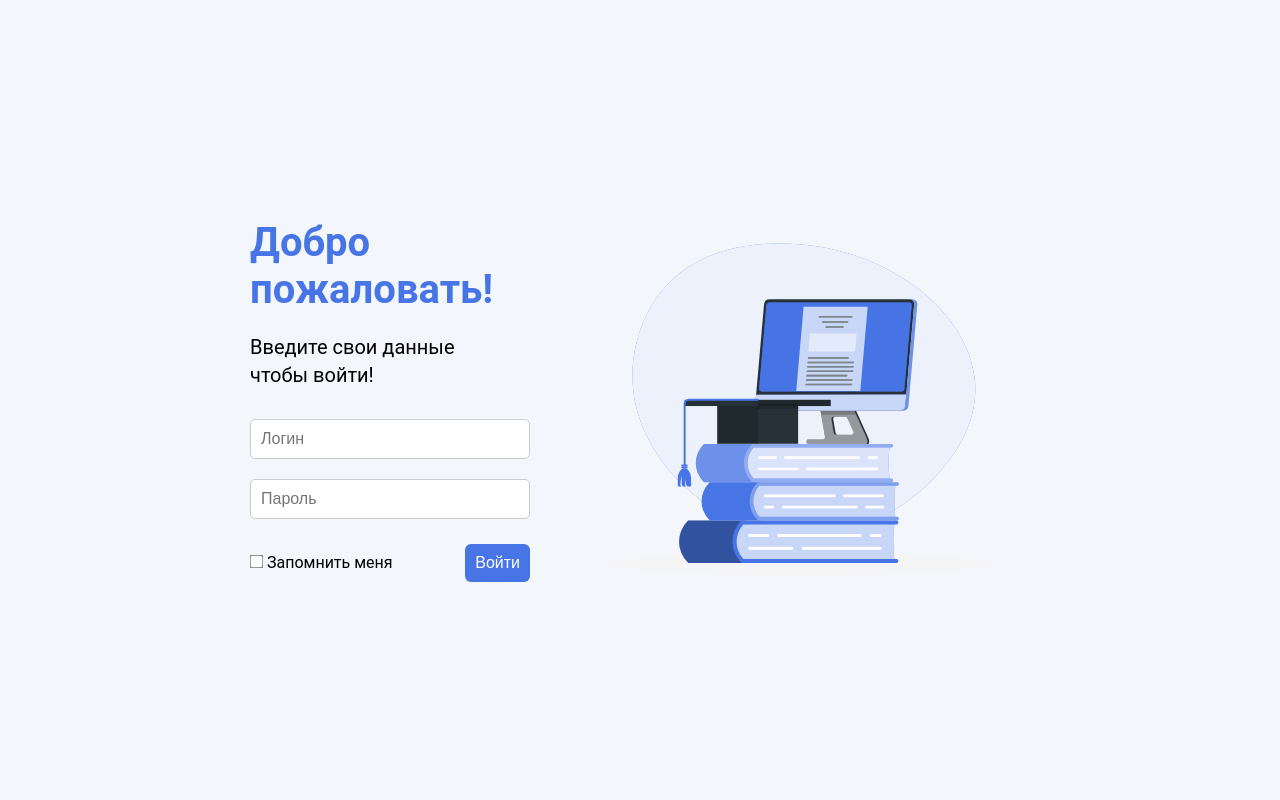
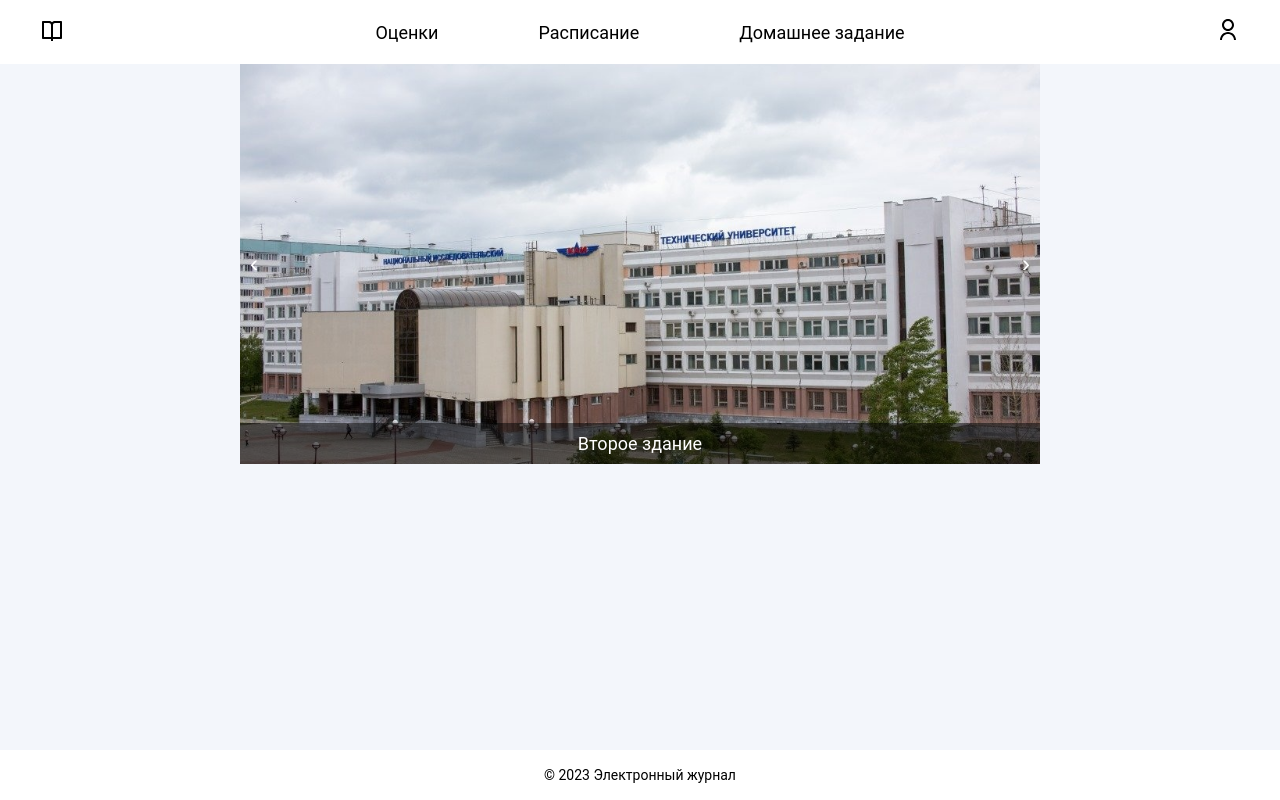
Before and after one commit to llummin/labs-web-prog, a plain HTML site: page dynamic/index.html in a window 1280 px wide. Drawn offline with Linux system fonts and the light colour scheme.

Commit message:
added slideshow

```diff
--- a/dynamic/index.html
+++ b/dynamic/index.html
@@ -1,4 +1,4 @@
-<!doctype html>
+<!DOCTYPE html>
 <html lang="ru">
 <head>
 	<meta charset="UTF-8">
@@ -9,33 +9,50 @@
 	<meta name="description" content="Электронный журнал для преподавателя">
 	<link rel="shortcut icon" href="images/favicon.svg">
 	<link rel="stylesheet" href="styles/index.css">
-	<title>Журнал преподавателя</title>
+	<title>Главная</title>
 </head>
-<body>
+<body class="body">
+<header class="header">
+	<nav class="nav">
+		<a class="logo" href="#">
+			<img src="images/logo.svg" alt="Книга: лого сайта">
+		</a>
+		<ul class="menu">
+			<li class="menu__list">
+				<a class="menu__link" href="pages/grades.html">Оценки</a>
+			</li>
+			<li class="menu__list">
+				<a class="menu__link" href="pages/schedule.html">Расписание</a>
+			</li>
+			<li class="menu__list">
+				<a class="menu__link" href="pages/homework.html">Домашнее задание</a>
+			</li>
+		</ul>
+		<a class="user" href="pages/profile.html">
+			<img src="images/user.svg" alt="Иконка пользователя">
+		</a>
+	</nav>
+</header>
 <main class="main">
-	<div class="container">
-		<h1 class="container__title">Добро<br>пожаловать!</h1>
-		<p class="container__description">Введите свои данные<br>чтобы войти!</p>
-		<form class="login-form">
-			<input class="login-form__input" type="text" placeholder="Логин" required>
-			<input class="login-form__input" type="password" placeholder="Пароль" required>
-			<div class="login-form__submit-row">
-				<label class="login-form__label">
-					<input class="login-form__checkbox" type="checkbox">
-					Запомнить меня
-				</label>
-				<input class="login-form__submit" type="submit" value="Войти">
-			</div>
-		</form>
-	</div>
-
-	<div class="content">
-		<img class="content__image"
-		     src="images/login.svg"
-		     width="500"
-		     height="500"
-		     alt="На стопке книг стоит монитор и квадратная академическая шапочка">
+	<div class="slideshow-container">
+		<img class="slideshow-image" src="images/first_building.png" alt="Первое здание">
+		<img class="slideshow-image" src="images/second_building.png" alt="Второе здание">
+		<img class="slideshow-image" src="images/third_building.png" alt="Третье здание">
+		<img class="slideshow-image" src="images/fourth_building.png" alt="Четвёртое здание">
+		<img class="slideshow-image" src="images/fifth_building.png" alt="Пятое здание">
+		<img class="slideshow-image" src="images/sixth_building.png" alt="Шестое здание">
+		<img class="slideshow-image" src="images/seventh_building.png" alt="Седьмое здание">
+		<img class="slideshow-image" src="images/eighth_building.png" alt="Восьмое здание">
+		<div class="slideshow-controls">
+			<button class="prev">&#8249;</button>
+			<button class="next">&#8250;</button>
+		</div>
+		<div class="slideshow-caption"></div>
 	</div>
 </main>
+<footer class="footer" role="contentinfo">
+	<p class="footer__text">&copy; 2023 Электронный журнал</p>
+</footer>
+<script src="scripts/slideshow.js"></script>
 </body>
 </html>
--- a/dynamic/package.json
+++ /dev/null
@@ -1,5 +0,0 @@
-{
-  "dependencies": {
-    "@types/jquery": "^3.5.16"
-  }
-}
--- /dev/null
+++ b/dynamic/scripts/slideshow.js
@@ -0,0 +1,49 @@
+document.addEventListener("DOMContentLoaded", function () {
+	document.querySelector(".slideshow-container");
+	const slideshowImages = Array.from(document.querySelectorAll(".slideshow-image"));
+	const slideshowCaption = document.querySelector(".slideshow-caption");
+	let currentImageIndex = 0;
+	let slideshowInterval;
+	const intervalDuration = 3000;
+
+	function showImage(index) {
+		slideshowImages.forEach((image, i) => {
+			image.style.opacity = i === index ? "1" : "0";
+		});
+
+		slideshowCaption.textContent = slideshowImages[index].getAttribute("alt");
+	}
+
+	function showNextImage() {
+		currentImageIndex = (currentImageIndex + 1) % slideshowImages.length;
+		showImage(currentImageIndex);
+	}
+
+	function showPreviousImage() {
+		currentImageIndex = (currentImageIndex - 1 + slideshowImages.length) % slideshowImages.length;
+		showImage(currentImageIndex);
+	}
+
+	function startSlideshow() {
+		slideshowInterval = setInterval(showNextImage, intervalDuration);
+	}
+
+	function stopSlideshow() {
+		clearInterval(slideshowInterval);
+	}
+
+	document.querySelector(".slideshow-controls .next").addEventListener("click", function () {
+		stopSlideshow();
+		showNextImage();
+		startSlideshow();
+	});
+
+	document.querySelector(".slideshow-controls .prev").addEventListener("click", function () {
+		stopSlideshow();
+		showPreviousImage();
+		startSlideshow();
+	});
+
+	showImage(currentImageIndex);
+	startSlideshow();
+});
--- /dev/null
+++ b/dynamic/styles/auth.css
@@ -0,0 +1,112 @@
+* {
+    padding: 0;
+    margin: 0;
+    box-sizing: border-box
+}
+
+.main {
+    display: flex;
+    justify-content: center;
+    align-items: center;
+    min-height: 100vh;
+    font-family: 'Roboto', sans-serif;
+    background-color: #f3f6fb;
+}
+
+.container {
+    width: 320px;
+    padding: 20px;
+}
+
+.container__title {
+    margin: 0 0 20px;
+    font-size: 40px;
+    font-weight: bold;
+    color: #4875E5;
+}
+
+.container__description {
+    margin: 0 0 30px;
+    font-size: 20px;
+    line-height: 28px;
+}
+
+.login-form {
+    display: flex;
+    flex-direction: column;
+}
+
+.login-form__input {
+    margin-bottom: 20px;
+    padding: 10px;
+    border: 1px solid #ccc;
+    border-radius: 5px;
+    font-size: 16px;
+}
+
+.login-form__input:focus {
+    outline: #4875E5 auto 1px;
+}
+
+.login-form__submit-row {
+    padding: 5px 0 0 0;
+    display: flex;
+    justify-content: space-between;
+    align-items: center;
+}
+
+.login-form__checkbox {
+    accent-color: #4875E5;
+    scale: 1.05;
+    cursor: pointer;
+}
+
+.login-form__label {
+    cursor: pointer;
+}
+
+.login-form__submit {
+    background-color: #4875E5;
+    color: #FFFFFF;
+    border: none;
+    border-radius: 6px;
+    padding: 10px;
+    font-size: 16px;
+    cursor: pointer;
+    transition: all 0.2s ease-out;
+}
+
+.login-form__submit:hover {
+    background-color: #3352a1;
+}
+
+.login-form__submit:active {
+    outline: #ffffff auto 1px;
+}
+
+.login-form__input:focus {
+    border: black 1px;
+}
+
+.content__image {
+    max-width: 100%;
+    height: auto;
+}
+
+@media only screen and (max-width: 768px) {
+    .main {
+        flex-direction: column-reverse;
+    }
+
+    .container {
+        width: 100%;
+    }
+
+    .container__title {
+        font-size: 35px;
+    }
+
+    .container__description {
+        font-size: 20px;
+    }
+}
--- a/dynamic/styles/index.css
+++ b/dynamic/styles/index.css
@@ -4,109 +4,119 @@
 	box-sizing: border-box
 }
 
+.body {
+	font-family: 'Roboto', sans-serif;
+	min-height: 100vh;
+	position: relative;
+	padding-bottom: 50px;
+	background-color: #f3f6fb;
+}
+
+.nav {
+	display: flex;
+	justify-content: space-between;
+	align-items: center;
+	padding-left: 40px;
+	padding-right: 40px;
+	font-size: 18px;
+	height: 64px;
+	background-color: #ffffff;
+}
+
+.logo {
+	margin-right: auto;
+}
+
+.menu {
+	display: flex;
+	justify-content: center;
+	align-items: center;
+	list-style: none;
+}
+
+.menu__list {
+	margin: 0 50px;
+}
+
+.menu__link {
+	text-decoration: none;
+	color: black;
+	cursor: pointer;
+}
+
+.user {
+	margin-left: auto;
+}
+
 .main {
 	display: flex;
 	justify-content: center;
-    align-items: center;
-    min-height: 100vh;
-    font-family: 'Roboto', sans-serif;
-    background-color: #f3f6fb;
+	margin-bottom: 50px;
 }
 
-.container {
-    width: 320px;
-    padding: 20px;
+.slideshow-container {
+	position: relative;
+	margin: 0 auto;
+	width: 800px;
+	height: 400px;
+	overflow: hidden;
 }
 
-.container__title {
-    margin: 0 0 20px;
-    font-size: 40px;
-    font-weight: bold;
-    color: #4875E5;
+.slideshow-image {
+	position: absolute;
+	width: 100%;
+	height: 100%;
+	object-fit: cover;
+	transition: opacity 0.5s ease-in-out;
 }
 
-.container__description {
-    margin: 0 0 30px;
-    font-size: 20px;
-    line-height: 28px;
-}
-
-.login-form {
-    display: flex;
-    flex-direction: column;
-}
-
-.login-form__input {
-    margin-bottom: 20px;
-    padding: 10px;
-    border: 1px solid #ccc;
-    border-radius: 5px;
-    font-size: 16px;
-}
-
-.login-form__input:focus {
-    outline: #4875E5 auto 1px;
-}
-
-.login-form__submit-row {
-    padding: 5px 0 0 0;
+.slideshow-controls {
+	position: absolute;
+	top: 50%;
+	transform: translateY(-50%);
+	width: 100%;
 	display: flex;
 	justify-content: space-between;
 	align-items: center;
+	z-index: 1;
 }
 
-.login-form__checkbox {
-    accent-color: #4875E5;
-    scale: 1.05;
+.slideshow-controls button {
+	border: none;
+	background: transparent;
+	color: #ffffff;
+	font-size: 24px;
+	padding: 10px;
 	cursor: pointer;
 }
 
-.login-form__label {
-    cursor: pointer;
+.slideshow-controls button:focus {
+	outline: none;
 }
 
-.login-form__submit {
-    background-color: #4875E5;
-    color: #FFFFFF;
-    border: none;
-    border-radius: 6px;
+.slideshow-caption {
+	position: absolute;
+	bottom: 0;
+	left: 0;
+	width: 100%;
 	padding: 10px;
-    font-size: 16px;
-    cursor: pointer;
-    transition: all 0.2s ease-out;
+	background-color: rgba(0, 0, 0, 0.5);
+	color: #ffffff;
+	font-size: 18px;
+	text-align: center;
 }
 
-.login-form__submit:hover {
-    background-color: #3352a1;
+.footer {
+	display: flex;
+	justify-content: center;
+	align-items: center;
+	position: absolute;
+	bottom: 0;
+	width: 100%;
+	height: 50px;
+	background-color: #ffffff;
 }
 
-.login-form__submit:active {
-    outline: #ffffff auto 1px;
+.footer__text {
+	font-size: 14px;
 }
-
-.login-form__input:focus {
-    border: black 1px;
-}
-
-.content__image {
-    max-width: 100%;
-    height: auto;
-}
-
-@media only screen and (max-width: 768px) {
-    .main {
-        flex-direction: column-reverse;
-    }
-
-    .container {
-        width: 100%;
-    }
-
-    .container__title {
-        font-size: 35px;
-    }
-
-    .container__description {
-        font-size: 20px;
-    }
-}
```
Also changed, not shown: dynamic/pages/grades.html (+1 -1 lines), dynamic/pages/homework.html (+1 -1 lines), dynamic/pages/profile.html (+1 -1 lines), dynamic/pages/schedule.html (+1 -1 lines), dynamic/images/fifth_building.png (added), dynamic/images/first_building.png (added), dynamic/images/fourth_building.png (added), dynamic/images/second_building.png (added), dynamic/images/seventh_building.png (added), dynamic/images/sixth_building.png (added), dynamic/images/third_building.png (added), 2 other files. Lines whose indentation alone changed are shown as unchanged.
